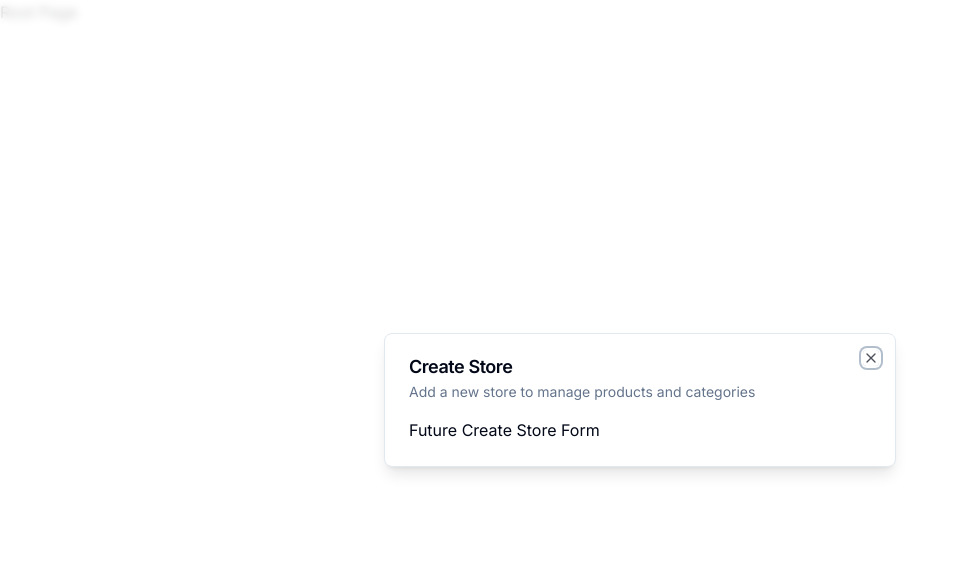
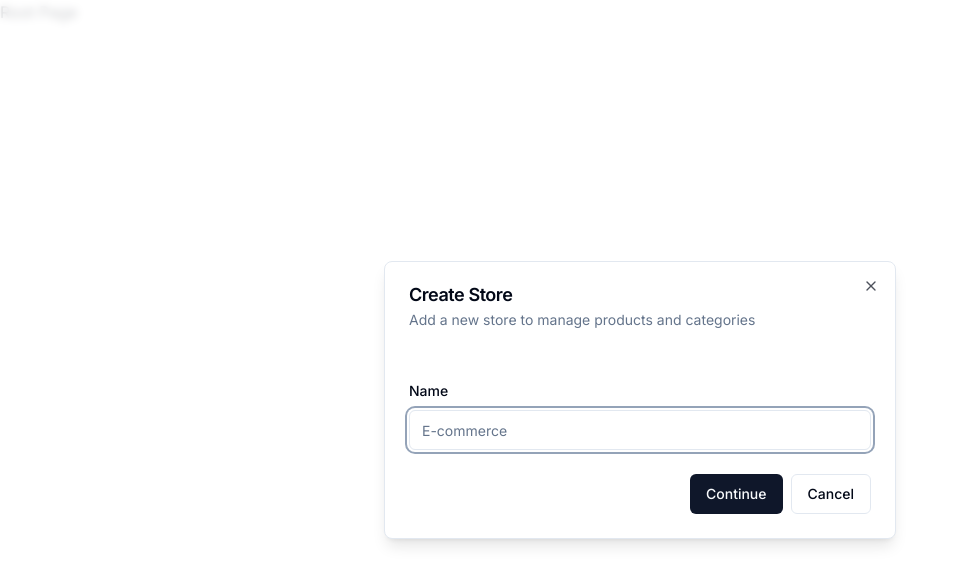
Before and after one commit to PikachuUsedSurf/eze-admin, a Next.js app: page / in a window 1280 px wide. Shown: the top 584 px of the page, without its empty margins (0-958 px from the left). Built offline with nearby package versions, Linux system fonts and the light colour scheme.

Commit message:
finished the create store modal, now connecting db

```diff
--- a/components/modals/store-modal.tsx
+++ b/components/modals/store-modal.tsx
@@ -1,9 +1,33 @@
 "use client";
+import * as z from "zod";
+import { useForm } from "react-hook-form";
+import { zodResolver } from "@hookform/resolvers/zod";
+
 import { useStoreModal } from "@/hooks/use-store-modal";
 import { Modal } from "../ui/modal";
+import { Form, FormControl, FormField, FormItem, FormLabel, FormMessage } from "../ui/form";
+import { Input } from "../ui/input";
+import { Button } from "../ui/button";
+
+
+const formSchema = z.object({
+    name: z.string().min(1),
+});
 
 export const StoreModal = () => {
     const StoreModal = useStoreModal();
+
+    const form = useForm<z.infer<typeof formSchema>>({
+        resolver: zodResolver(formSchema),
+        defaultValues: {
+            name: "",
+        },
+    });
+
+    const onSubmit = async (values: z.infer<typeof formSchema>) => {
+        console.log(values);
+        // TODO: Create Store
+    }
 
     return (
         <Modal
@@ -12,7 +36,32 @@
             isOpen={StoreModal.isOpen}
             onClose={StoreModal.onClose}
         >
-            Future Create Store Form
+            <div>
+                <div className="space-y-4 py-4 pb-4"></div>
+                <Form {...form}>
+                    <form onSubmit={form.handleSubmit(onSubmit)}>
+                        <FormField
+                            control={form.control}
+                            name="name"
+                            render={({ field }) => (
+                                <FormItem>
+                                    <FormLabel>
+                                        Name
+                                    </FormLabel>
+                                    <FormControl>
+                                        <Input placeholder="E-commerce" {...field}  />
+                                    </FormControl>
+                                    <FormMessage/>
+                                </FormItem>
+                            )}
+                        />
+                        <div className="pt-6 space-x-2 flex items-center justify-end w-full">
+                            <Button type="submit">Continue</Button>
+                            <Button variant="outline" onClick={StoreModal.onClose}>Cancel</Button>
+                        </div>
+                    </form>
+                </Form>
+            </div>
         </Modal>
     );
 };
--- /dev/null
+++ b/components/ui/form.tsx
@@ -0,0 +1,176 @@
+import * as React from "react"
+import * as LabelPrimitive from "@radix-ui/react-label"
+import { Slot } from "@radix-ui/react-slot"
+import {
+  Controller,
+  ControllerProps,
+  FieldPath,
+  FieldValues,
+  FormProvider,
+  useFormContext,
+} from "react-hook-form"
+
+import { cn } from "@/lib/utils"
+import { Label } from "@/components/ui/label"
+
+const Form = FormProvider
+
+type FormFieldContextValue<
+  TFieldValues extends FieldValues = FieldValues,
+  TName extends FieldPath<TFieldValues> = FieldPath<TFieldValues>
+> = {
+  name: TName
+}
+
+const FormFieldContext = React.createContext<FormFieldContextValue>(
+  {} as FormFieldContextValue
+)
+
+const FormField = <
+  TFieldValues extends FieldValues = FieldValues,
+  TName extends FieldPath<TFieldValues> = FieldPath<TFieldValues>
+>({
+  ...props
+}: ControllerProps<TFieldValues, TName>) => {
+  return (
+    <FormFieldContext.Provider value={{ name: props.name }}>
+      <Controller {...props} />
+    </FormFieldContext.Provider>
+  )
+}
+
+const useFormField = () => {
+  const fieldContext = React.useContext(FormFieldContext)
+  const itemContext = React.useContext(FormItemContext)
+  const { getFieldState, formState } = useFormContext()
+
+  const fieldState = getFieldState(fieldContext.name, formState)
+
+  if (!fieldContext) {
+    throw new Error("useFormField should be used within <FormField>")
+  }
+
+  const { id } = itemContext
+
+  return {
+    id,
+    name: fieldContext.name,
+    formItemId: `${id}-form-item`,
+    formDescriptionId: `${id}-form-item-description`,
+    formMessageId: `${id}-form-item-message`,
+    ...fieldState,
+  }
+}
+
+type FormItemContextValue = {
+  id: string
+}
+
+const FormItemContext = React.createContext<FormItemContextValue>(
+  {} as FormItemContextValue
+)
+
+const FormItem = React.forwardRef<
+  HTMLDivElement,
+  React.HTMLAttributes<HTMLDivElement>
+>(({ className, ...props }, ref) => {
+  const id = React.useId()
+
+  return (
+    <FormItemContext.Provider value={{ id }}>
+      <div ref={ref} className={cn("space-y-2", className)} {...props} />
+    </FormItemContext.Provider>
+  )
+})
+FormItem.displayName = "FormItem"
+
+const FormLabel = React.forwardRef<
+  React.ElementRef<typeof LabelPrimitive.Root>,
+  React.ComponentPropsWithoutRef<typeof LabelPrimitive.Root>
+>(({ className, ...props }, ref) => {
+  const { error, formItemId } = useFormField()
+
+  return (
+    <Label
+      ref={ref}
+      className={cn(error && "text-destructive", className)}
+      htmlFor={formItemId}
+      {...props}
+    />
+  )
+})
+FormLabel.displayName = "FormLabel"
+
+const FormControl = React.forwardRef<
+  React.ElementRef<typeof Slot>,
+  React.ComponentPropsWithoutRef<typeof Slot>
+>(({ ...props }, ref) => {
+  const { error, formItemId, formDescriptionId, formMessageId } = useFormField()
+
+  return (
+    <Slot
+      ref={ref}
+      id={formItemId}
+      aria-describedby={
+        !error
+          ? `${formDescriptionId}`
+          : `${formDescriptionId} ${formMessageId}`
+      }
+      aria-invalid={!!error}
+      {...props}
+    />
+  )
+})
+FormControl.displayName = "FormControl"
+
+const FormDescription = React.forwardRef<
+  HTMLParagraphElement,
+  React.HTMLAttributes<HTMLParagraphElement>
+>(({ className, ...props }, ref) => {
+  const { formDescriptionId } = useFormField()
+
+  return (
+    <p
+      ref={ref}
+      id={formDescriptionId}
+      className={cn("text-sm text-muted-foreground", className)}
+      {...props}
+    />
+  )
+})
+FormDescription.displayName = "FormDescription"
+
+const FormMessage = React.forwardRef<
+  HTMLParagraphElement,
+  React.HTMLAttributes<HTMLParagraphElement>
+>(({ className, children, ...props }, ref) => {
+  const { error, formMessageId } = useFormField()
+  const body = error ? String(error?.message) : children
+
+  if (!body) {
+    return null
+  }
+
+  return (
+    <p
+      ref={ref}
+      id={formMessageId}
+      className={cn("text-sm font-medium text-destructive", className)}
+      {...props}
+    >
+      {body}
+    </p>
+  )
+})
+FormMessage.displayName = "FormMessage"
+
+export {
+  useFormField,
+  Form,
+  FormItem,
+  FormLabel,
+  FormControl,
+  FormDescription,
+  FormMessage,
+  FormField,
+}
--- /dev/null
+++ b/components/ui/input.tsx
@@ -0,0 +1,25 @@
+import * as React from "react"
+
+import { cn } from "@/lib/utils"
+
+export interface InputProps
+  extends React.InputHTMLAttributes<HTMLInputElement> {}
+
+const Input = React.forwardRef<HTMLInputElement, InputProps>(
+  ({ className, type, ...props }, ref) => {
+    return (
+      <input
+        type={type}
+        className={cn(
+          "flex h-10 w-full rounded-md border border-input bg-background px-3 py-2 text-sm ring-offset-background file:border-0 file:bg-transparent file:text-sm file:font-medium placeholder:text-muted-foreground focus-visible:outline-none focus-visible:ring-2 focus-visible:ring-ring focus-visible:ring-offset-2 disabled:cursor-not-allowed disabled:opacity-50",
+          className
+        )}
+        ref={ref}
+        {...props}
+      />
+    )
+  }
+)
+Input.displayName = "Input"
+
+export { Input }
--- /dev/null
+++ b/components/ui/label.tsx
@@ -0,0 +1,26 @@
+"use client"
+
+import * as React from "react"
+import * as LabelPrimitive from "@radix-ui/react-label"
+import { cva, type VariantProps } from "class-variance-authority"
+
+import { cn } from "@/lib/utils"
+
+const labelVariants = cva(
+  "text-sm font-medium leading-none peer-disabled:cursor-not-allowed peer-disabled:opacity-70"
+)
+
+const Label = React.forwardRef<
+  React.ElementRef<typeof LabelPrimitive.Root>,
+  React.ComponentPropsWithoutRef<typeof LabelPrimitive.Root> &
+    VariantProps<typeof labelVariants>
+>(({ className, ...props }, ref) => (
+  <LabelPrimitive.Root
+    ref={ref}
+    className={cn(labelVariants(), className)}
+    {...props}
+  />
+))
+Label.displayName = LabelPrimitive.Root.displayName
+
+export { Label }
```
Also changed, not shown: package.json (+8 -0 lines), 1 other file (tests, documents, lock files or other folders).
